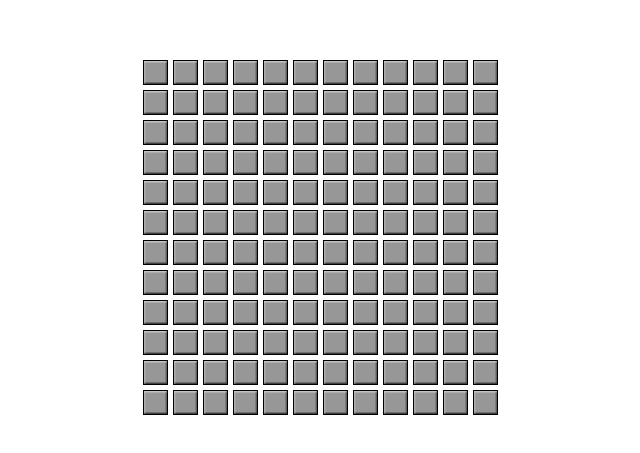
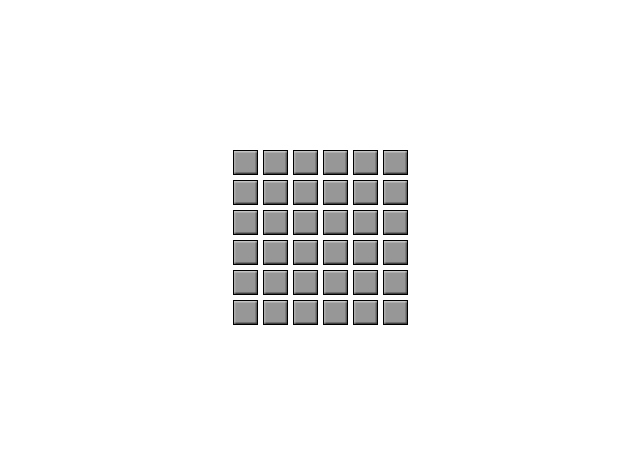
Before and after one commit to akumerome/buscaminas, a website: page index.html in a window 1280 px wide. Shown: the part 163-616 px from the top of the page, without its empty margins (320-960 px from the left). Drawn offline with Linux system fonts and the light colour scheme.

Commit message:
Final retocs

```diff
--- a/index.html
+++ b/index.html
@@ -15,7 +15,7 @@
     <script src="dist/tauler.js"></script>
     <script>
         // Create a Tauler instance first
-        const tauler = new Tauler(12, 12);
+        const tauler = new Tauler(6, 6);
 
         // Create a Joc instance with the Tauler
         const joc = new Joc(tauler);
--- a/src/joc.ts
+++ b/src/joc.ts
@@ -44,6 +44,7 @@ class Joc {
                         img.src="./img/mina.png";
                     } else {
                         img.src=`./img/Minesweeper_${this.calcularMinesProperes(i, j)}.gif`;
+                        this.comprovarVictoria();
                     }
                 }
 
@@ -76,7 +77,9 @@ class Joc {
 
             if (this.tauler.getCaselles()[fila][columna].getEsMina()) {
                 this.revelarTauler()
-                alert("BOOOM! Has saltat pels aires!");
+                setTimeout(() => {
+                    alert("BOOOM! Has saltat pels aires!");
+                }, 1000);
             }
 
             // Actualitzem la representació visual del tauler en l'interfície d'usuari
@@ -91,6 +94,27 @@ class Joc {
                 this.tauler.getCaselles()[i][j].setRevelada(true);
             }
         }
+    }
+
+    private comprovarVictoria() {
+
+        let esVictoria : boolean = true;
+
+        for (let i = 0; i < this.tauler.getCaselles().length; i++) {
+            for (let j = 0; j < this.tauler.getCaselles()[i].length; j++) {
+                if (!this.tauler.getCaselles()[i][j].getRevelada() && !this.tauler.getCaselles()[i][j].getEsMina()) {
+                    esVictoria = false;
+                }
+            }
+        }
+
+        if (esVictoria) {
+            this.revelarTauler()
+            setTimeout(() => {
+                alert("Has guanyat la partida!");
+            }, 1000);
+        }
+
     }
 
     private revelarCasellaSenseMina(fila: number, columna: number, cnt: number) {
--- a/src/tauler.ts
+++ b/src/tauler.ts
@@ -39,7 +39,7 @@ class Tauler {
         let isMina : boolean = false
         const number : number = Math.random();
 
-        if (number < 0.10) {
+        if (number < 0.2) {
             isMina = true;
         }
 
```
Also changed, not shown: dist/joc.js, dist/tauler.js.
